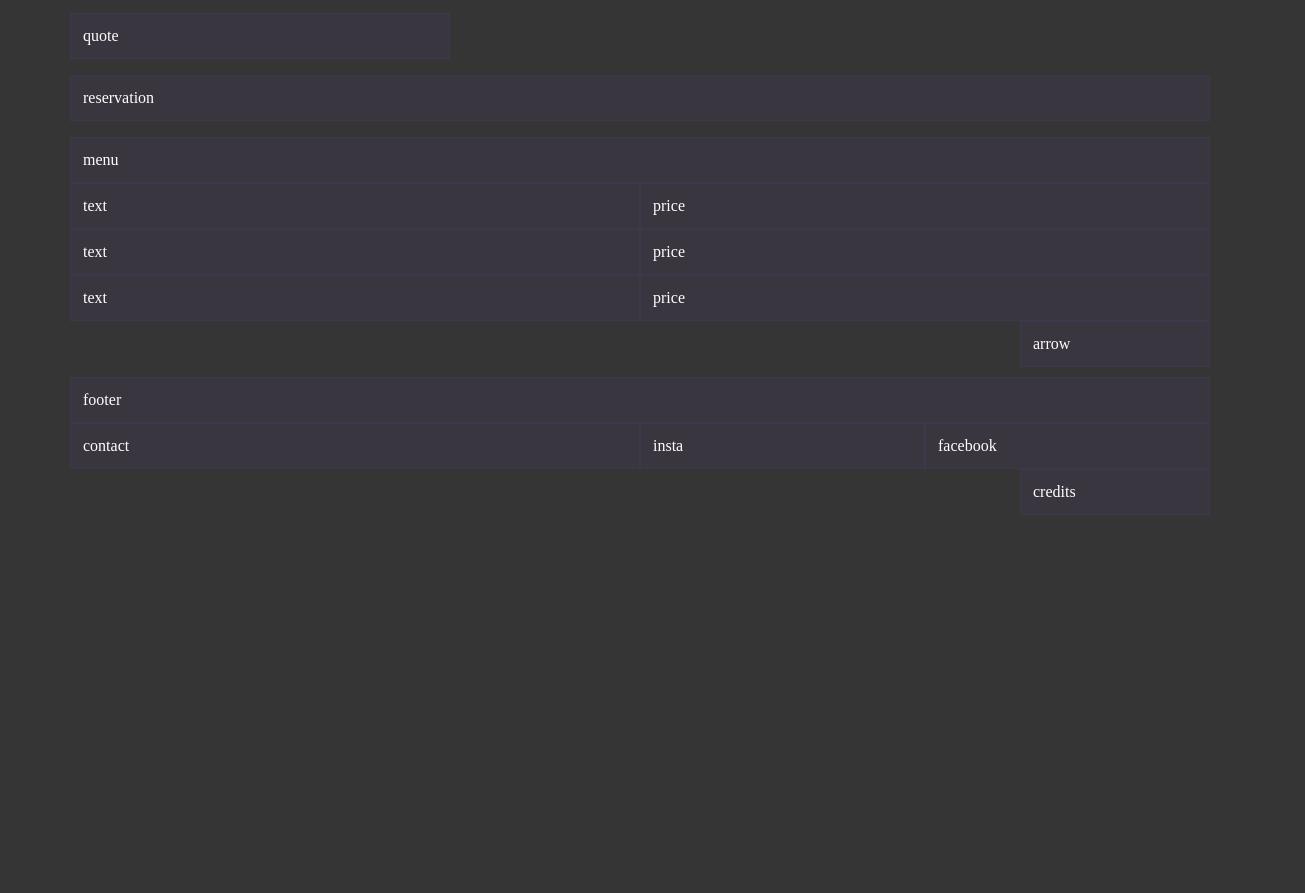
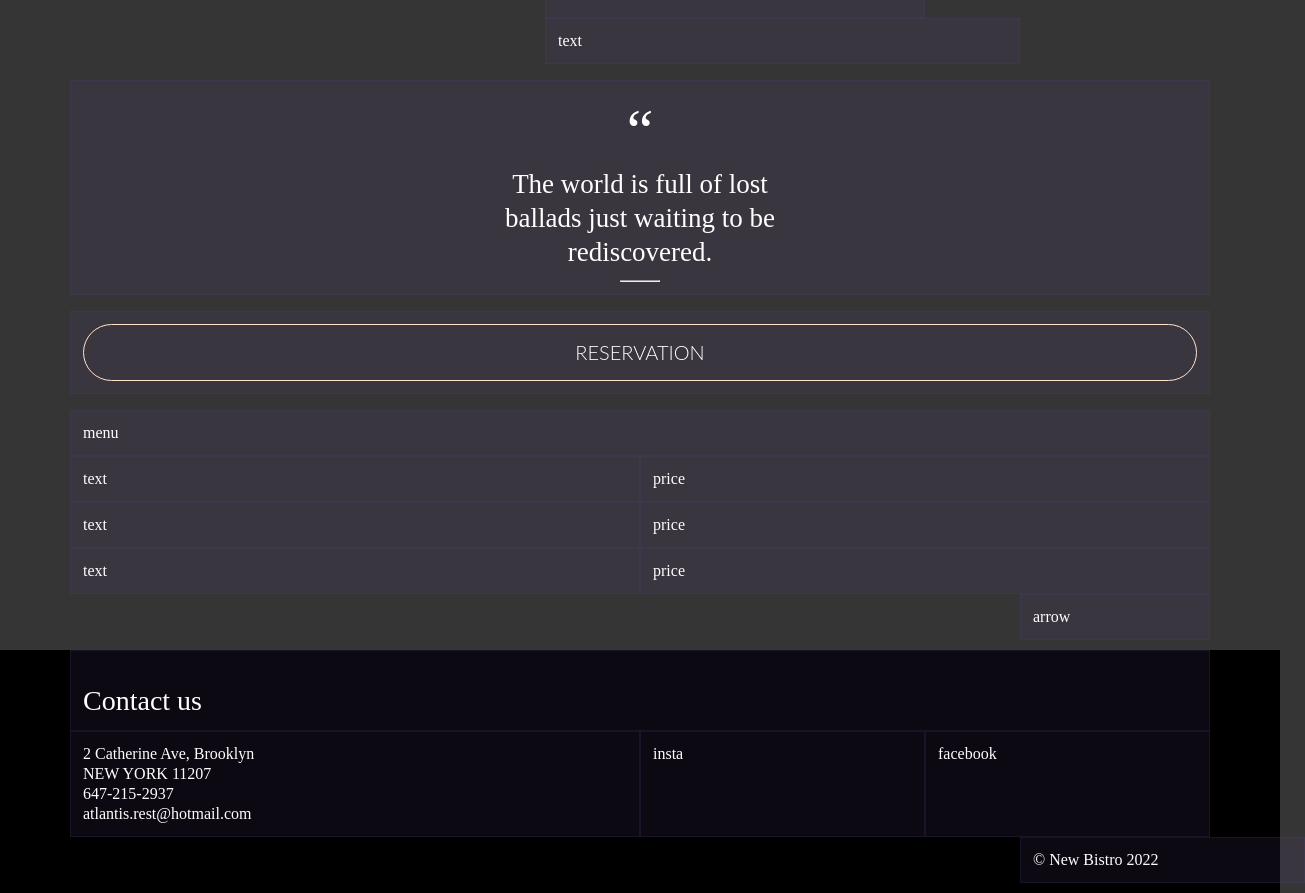
Before and after one commit to Mokawity/exercice-projet-atlantis, a website built with Parcel: page src/index.html in a window 1280 px wide. Shown: the part 1259-2152 px from the top of the page, 1305 px wide, since content can reach past the window. Before the commit the page ends 1784 px from the top, so only its background shows below. Built offline with nearby package versions, Linux system fonts and the light colour scheme.

Commit message:
quote section and reservation button

```diff
--- a/src/index.html
+++ b/src/index.html
@@ -21,15 +21,15 @@
           </div>
         </div>
         <div class="row">
-          <div class="col-4 col-md-12">
+          <div class="col-12">
             <div class="logo">
               <img src="../src/img/logo.png" alt="logo" />
             </div>
-            <div class="col-4 col-md-12">
-              <div class="introduction-text">
-                The Atlantis bar welcomes you to a warm and joyful environment.
-                <br />Take a seat with us and relax
-              </div>
+          </div>
+          <div class="col-12">
+            <div class="introduction-text">
+              The Atlantis bar welcomes you to a warm and joyful environment.
+              <br />Take a seat with us and relax
             </div>
           </div>
         </div>
@@ -43,13 +43,21 @@
           </div>
         </div>
         <div class="row">
-          <div class="col-11 col-md-3">
-            <div class="first-speciality-img">
+          <div class="col-11 col-md-5">
+            <div class="speciality-img">
               <img src="../src/img/img.png" alt="" />
             </div>
           </div>
-          <div class="col-10 col-md-3">decoration-box</div>
-          <div class="col-10 col-md-3">small img</div>
+          <div class="col-10 col-md-3">
+            <div class="golden-box">
+              <img src="../src/img/Rectangle.png" alt="" />
+            </div>
+          </div>
+          <div class="col-10 col-md-3">
+            <div class="ingredient-img">
+              <img src="../src/img/1_img_specialities.png" alt="" />
+            </div>
+          </div>
           <div class="col-7 col-md-4 offset-md-5">
             <div class="speciality-title">Clay prince</div>
           </div>
@@ -75,10 +83,19 @@
           <div class="col-7 offset-0 col-md-5 offset-md-5">text</div>
         </div>
         <div class="row">
-          <div class="col-12 col-md-4">quote</div>
+          <div class="col-12">
+            <div class="quote">
+              <span>“</span> <br />
+              The world is full of lost <br />
+              ballads just waiting to be <br />rediscovered. <br />
+            </div>
+            <hr />
+          </div>
         </div>
         <div class="row">
-          <div class="col-12">reservation</div>
+          <div class="col-12">
+            <div class="button-reservation">RESERVATION</div>
+          </div>
         </div>
         <div class="row">
           <div class="col-12">menu</div>
@@ -95,11 +112,22 @@
     <footer>
       <div class="container">
         <div class="row">
-          <div class="col-12">footer</div>
-          <div class="col-6">contact</div>
+          <div class="col-12">
+            <div class="footer-title">Contact us</div>
+          </div>
+          <div class="col-6">
+            <div class="footer-text">
+              2 Catherine Ave, Brooklyn <br />
+              NEW YORK 11207 <br />
+              647-215-2937 <br />
+              atlantis.rest@hotmail.com
+            </div>
+          </div>
           <div class="col-3">insta</div>
           <div class="col-3">facebook</div>
-          <div class="col-2 offset-10 offset-md-10">credits</div>
+          <div class="col-3 offset-10 offset-md-10">
+            <div class¨credit-text>© New Bistro 2022</div>
+          </div>
         </div>
       </div>
     </footer>
--- a/src/scss/main.scss
+++ b/src/scss/main.scss
@@ -60,9 +60,12 @@ video {
 }
 
 body {
-  text-decoration: none;
   background-color: #000000ca;
   color: white;
+}
+
+a {
+  text-decoration: none;
 }
 
 header {
@@ -78,18 +81,15 @@ header {
 
 .introduction-text {
   text-align: center;
-  font-family: Lato-Light;
+  font-family: Lato;
+  font-weight: 300;
   font-size: 18px;
-  color: #ffffff;
-  letter-spacing: 0;
   padding-top: 30px;
 }
 
 .navigation-bar {
   font-family: LaoMN;
   font-size: 16px;
-  color: #ffffff;
-  letter-spacing: 0;
   text-align: center;
   display: flex;
   justify-content: center;
@@ -101,10 +101,79 @@ header {
   margin-right: 40px;
 }
 
+.quote {
+  font-family: GurmukhiMN;
+  font-size: 27px;
+  text-align: center;
+  padding-bottom: 10px;
+}
+
+span {
+  font-family: GurmukhiMN;
+  font-size: 60px;
+  text-align: center;
+}
+
+hr {
+  width: 40px;
+  margin: auto;
+}
+
+.button-reservation {
+  border: 1px solid #ffe2cb;
+  border-radius: 48px;
+  font-family: Lato;
+  font-weight: 300;
+  font-size: 20px;
+  color: #ffffff;
+  margin: 70 240px;
+  padding-bottom: 15px;
+  padding-top: 15px;
+  text-align: center;
+}
+
 .Specialities-title {
   font-family: LaoMN;
   font-size: 29px;
-  color: #ffffff;
   letter-spacing: 0;
   padding-top: 47px;
 }
+
+.speciality-img {
+  width: 270px;
+}
+
+.ingredient-img {
+  width: 121px;
+}
+
+.golden-box {
+  width: 121px;
+  z-index: 1;
+}
+
+.speciality-title {
+  font-family: LaoMN;
+  font-size: 36px;
+  color: #ffffff;
+  letter-spacing: 0;
+}
+
+.speciality-description {
+  font-family: Lato-Regular;
+  font-size: 18px;
+  color: #ffffff;
+  letter-spacing: 0;
+}
+
+footer {
+  background-color: black;
+  font-family: LaoMN;
+  color: #ffffff;
+  letter-spacing: 0;
+}
+
+.footer-title {
+  font-size: 28px;
+  padding-top: 20px;
+}
```
Also changed, not shown: src/img/1_img_specialities.png (renamed from src/img/img specialities.png), src/img/Rectangle.png (added), src/img/reservarion.png (added), src/img/reservation.png (added).
